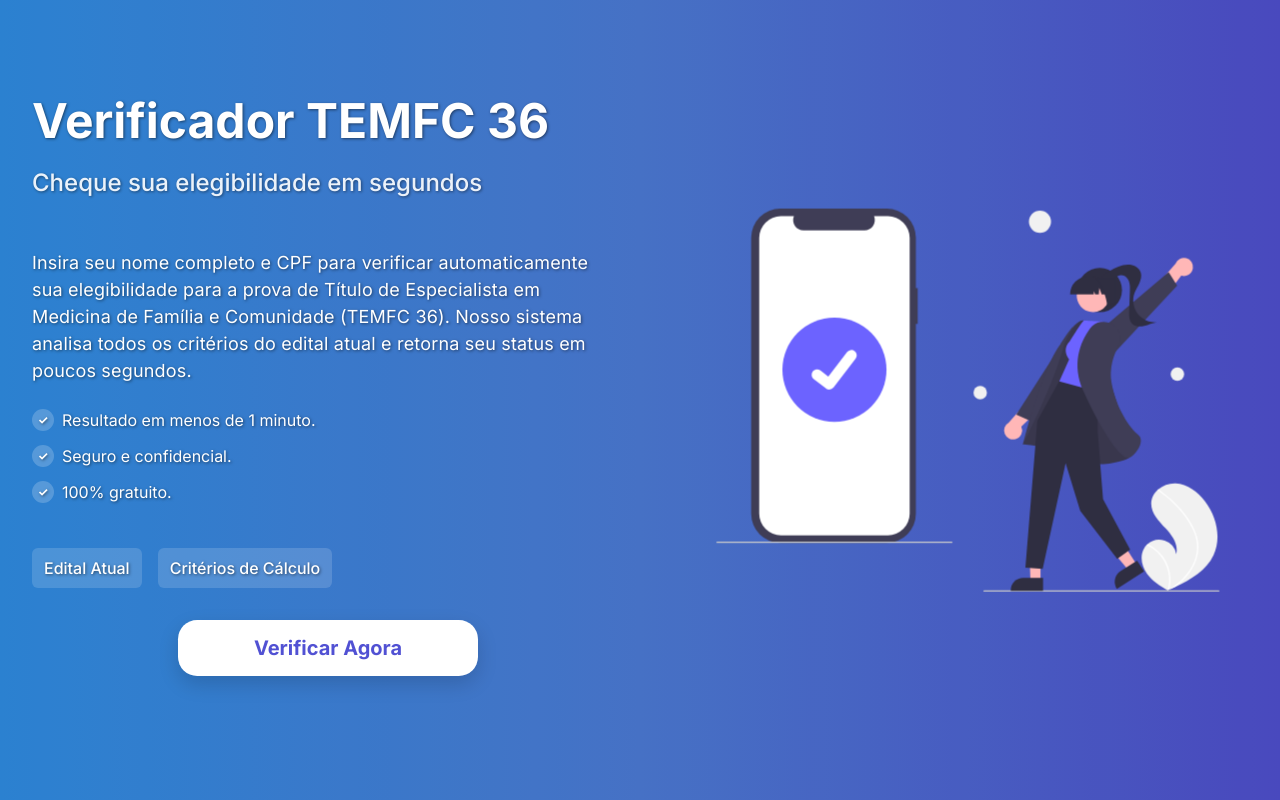
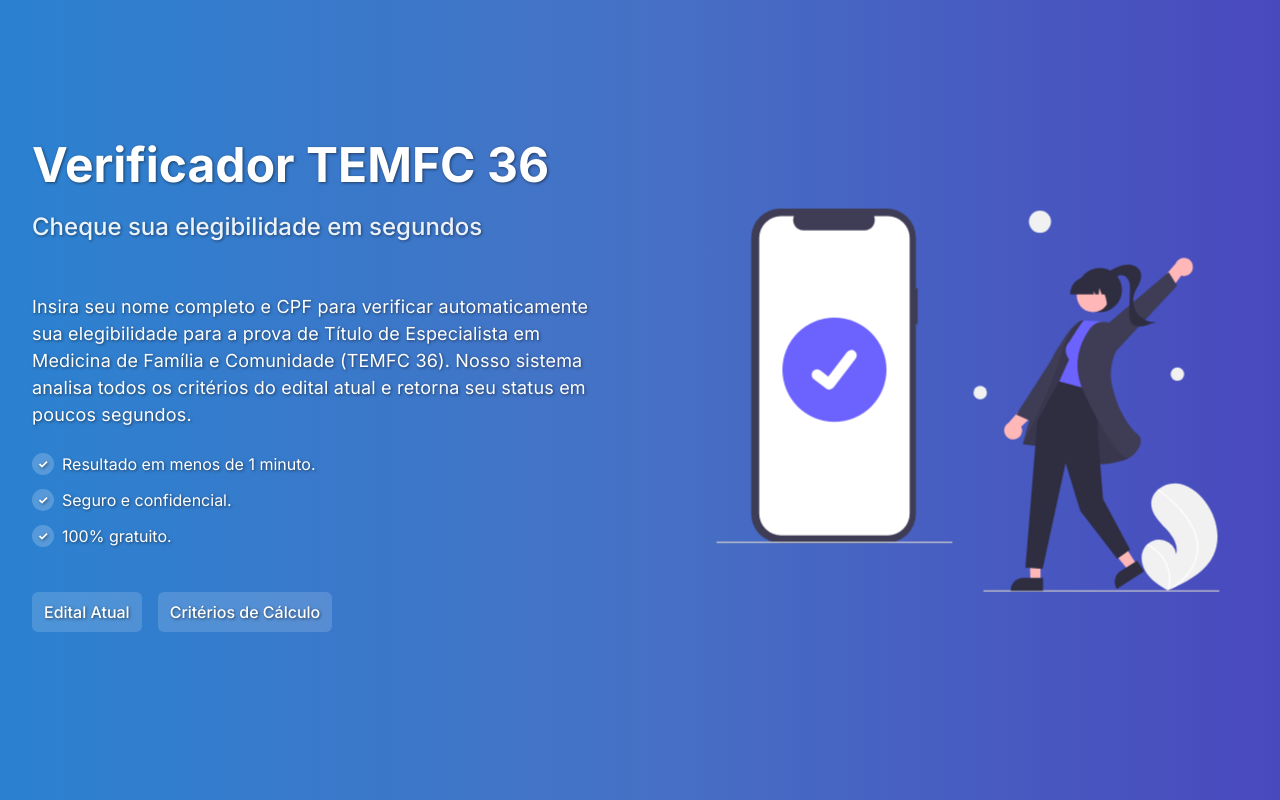
Before and after one commit to victortsrodrigues/TEMFC-frontend, a React (Vite) app: page / in a window 1280 px wide. Built offline with nearby package versions, Linux system fonts and the light colour scheme; a web font is replaced by a local one.

Commit message:
adjusted ctabutton. Now remove image

```diff
--- a/src/pages/Home.jsx
+++ b/src/pages/Home.jsx
@@ -67,6 +67,10 @@ const FeatureList = styled.ul`
   list-style: none;
   margin-bottom: ${({ theme }) => theme.spacing[8]};
   padding: 0;
+
+  @media (max-width: ${({ theme }) => theme.breakpoints.md}) {
+    margin-bottom: ${({ theme }) => theme.spacing[6]};
+  }
 `;
 
 const FeatureItem = styled.li`
@@ -102,7 +106,7 @@ const LinkGroup = styled.div`
 const CTAButton = styled.button`
   background-color: ${({ theme }) => theme.colors.white};
   color: ${({ theme }) => theme.colors.primary};
-  display: ${props => props.$hideButton ? 'none !important' : 'block'};
+  display: ${props => props.$hideButton ? 'none !important' : 'none'};
   width: 100%;
   max-width: 300px;
   margin: ${({ theme }) => theme.spacing[0]} auto ${({ theme }) => theme.spacing[8]};
@@ -119,6 +123,7 @@ const CTAButton = styled.button`
   cursor: ${props => props.disabled ? 'not-allowed' : 'pointer'};
 
   @media (max-width: ${({ theme }) => theme.breakpoints.sm}) {
+    display: ${props => props.$hideButton ? 'none !important' : 'block'};
     max-width: 100%;
     padding: ${({ theme }) => `${theme.spacing[3]} ${theme.spacing[6]}`};
   }
@@ -178,9 +183,12 @@ const Subtitle = styled.p`
   font-weight: ${({ theme }) => theme.fontWeights.medium};
   margin-bottom: ${({ theme }) => theme.spacing[6]};
   opacity: 0.9;
+
+  @media (max-width: ${({ theme }) => theme.breakpoints.md}) {
+    margin-bottom: ${({ theme }) => theme.spacing[3]};
+  }
 `;
 
-// Improved link styling
 const InfoLink = styled.a`
   color: ${({ theme }) => theme.colors.white};
   text-decoration: none;
```
